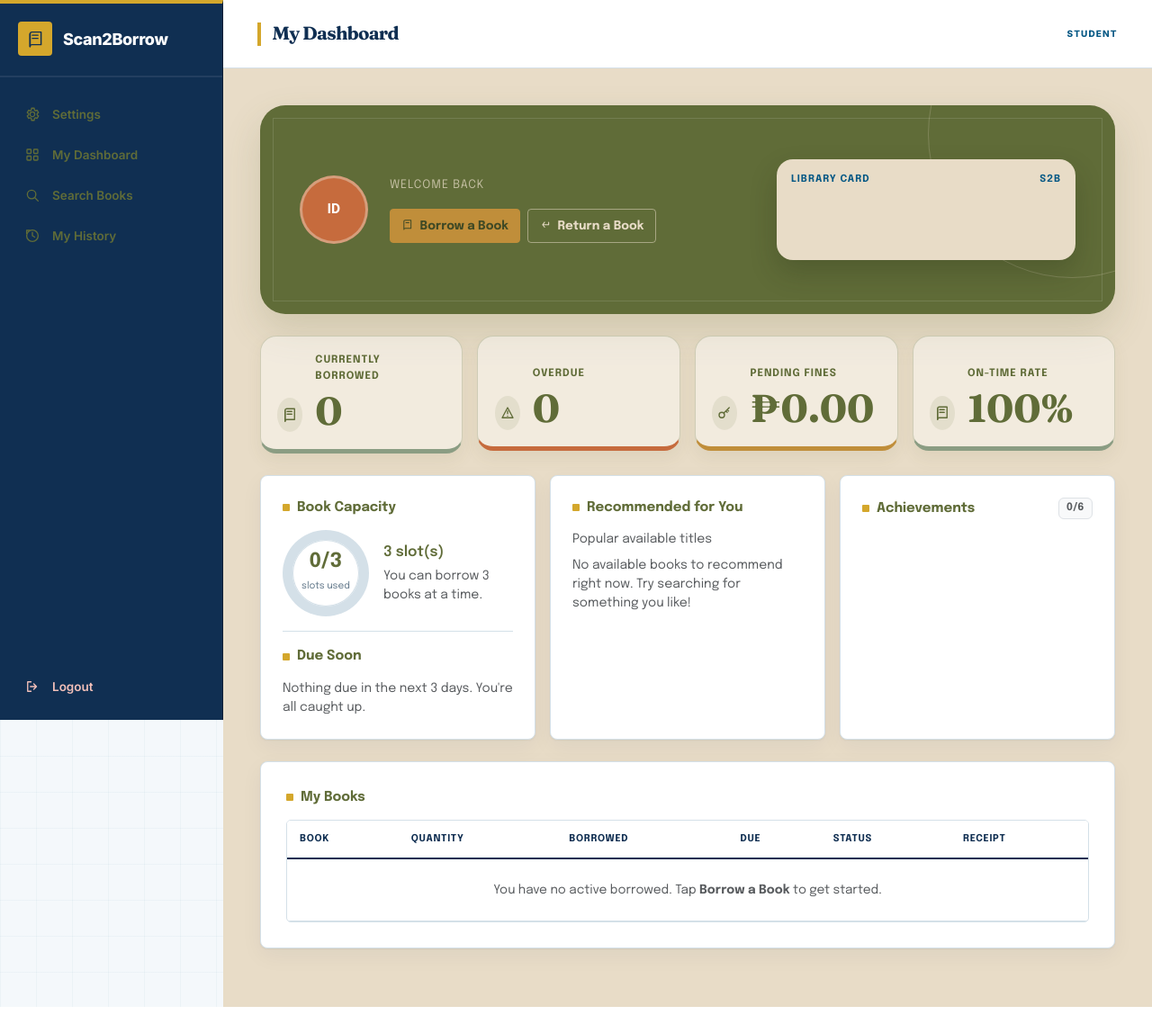
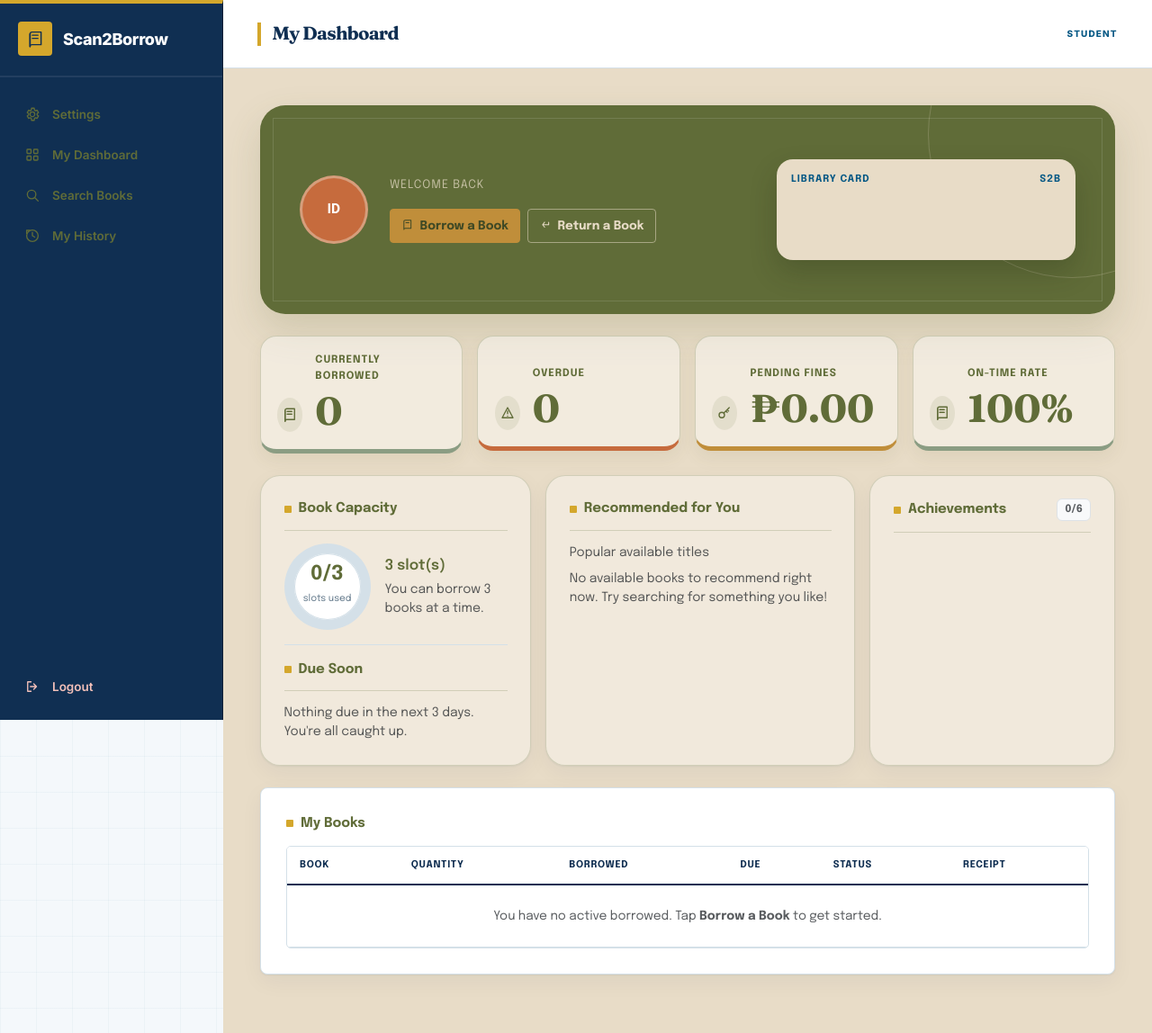
Before and after one commit to adriaanamd/Scan2Borrow, a PHP site: page /frontend/features/student/pages/dashboard/dashboard.html in a window 1280 px wide. Shown: the whole page at 90% size. Before the commit the page ends 1119 px from the top, so only its background shows below. Run offline with PHP 8.4, Linux system fonts and the light colour scheme; some libraries are stand-ins or nearby versions.

Commit message:
style: compose student dashboard work area

```diff
--- a/frontend/assets/css/borrower-dashboards.css
+++ b/frontend/assets/css/borrower-dashboards.css
@@ -312,6 +312,51 @@
   font-variant-numeric: tabular-nums;
 }
 
+.borrower-dashboard--student .student-dashboard__work-grid {
+  grid-template-columns: minmax(0, 1.05fr) minmax(0, 1.2fr) minmax(0, .95fr);
+  margin-left: 0;
+  margin-right: 0;
+}
+
+.borrower-dashboard--student .student-dashboard__work-grid > [class*="col-"] {
+  min-width: 0;
+  padding-left: 0;
+  padding-right: 0;
+  width: auto;
+}
+
+.borrower-dashboard--student .student-dashboard__panel {
+  background: rgba(255, 255, 255, .38);
+  height: 100%;
+}
+
+.borrower-dashboard--student .student-dashboard__panel .section-title {
+  border-bottom: 1px solid rgba(96, 108, 56, .22);
+  color: var(--borrower-deep);
+  padding-bottom: .75rem;
+}
+
+.borrower-dashboard--student .student-dashboard__shelf {
+  display: grid;
+  gap: .25rem;
+}
+
+.borrower-dashboard--student .student-dashboard__shelf .rec {
+  border-bottom-color: rgba(96, 108, 56, .2);
+  padding: .75rem .25rem;
+}
+
+.borrower-dashboard--student .student-dashboard__shelf .rec-cover {
+  background: var(--borrower-terracotta);
+  border-radius: 8px 3px 3px 8px;
+  color: #E8DCC7;
+  box-shadow: 4px 3px 0 rgba(96, 108, 56, .16);
+}
+
+.borrower-dashboard--student .student-dashboard__achievement-grid {
+  grid-template-columns: 1fr;
+}
+
 .borrower-dashboard .content {
   background: var(--borrower-surface);
   min-height: calc(100vh - 76px);
--- a/frontend/features/student/pages/dashboard/dashboard.html
+++ b/frontend/features/student/pages/dashboard/dashboard.html
@@ -137,9 +137,9 @@
             Please return them to avoid further fines.
           </div>
 
-          <div class="row g-3 mb-4">
+          <div class="row g-3 mb-4 borrower-dashboard__work-grid student-dashboard__work-grid">
             <div class="col-lg-4">
-              <div class="soft-card">
+              <div class="soft-card borrower-dashboard__panel student-dashboard__panel">
                 <div class="section-title">
                   <span class="dot"></span> Book Capacity
                 </div>
@@ -179,22 +179,24 @@
             </div>
 
             <div class="col-lg-4">
-              <div class="soft-card">
+              <div class="soft-card borrower-dashboard__panel student-dashboard__panel">
                 <div class="section-title">
                   <span class="dot"></span> Recommended for You
                 </div>
                 <div class="text-muted small mb-2" id="recommendation-reason">
                   Popular available titles
                 </div>
-                <div id="recommendations" class="text-muted small">
-                  No available books to recommend right now. Try searching for
-                  something you like!
+                <div class="student-dashboard__shelf">
+                  <div id="recommendations" class="text-muted small">
+                    No available books to recommend right now. Try searching for
+                    something you like!
+                  </div>
                 </div>
               </div>
             </div>
 
             <div class="col-lg-4">
-              <div class="soft-card">
+              <div class="soft-card borrower-dashboard__panel student-dashboard__panel">
                 <div class="section-title">
                   <span class="dot"></span> Achievements
                   <span
@@ -203,7 +205,7 @@
                     >0/6</span
                   >
                 </div>
-                <div class="badge-grid" id="achievements"></div>
+                <div class="badge-grid student-dashboard__achievement-grid" id="achievements"></div>
               </div>
             </div>
           </div>
```
Also changed, not shown: frontend/tests/borrower-dashboard-redesign.test.js (+10 -0 lines).
